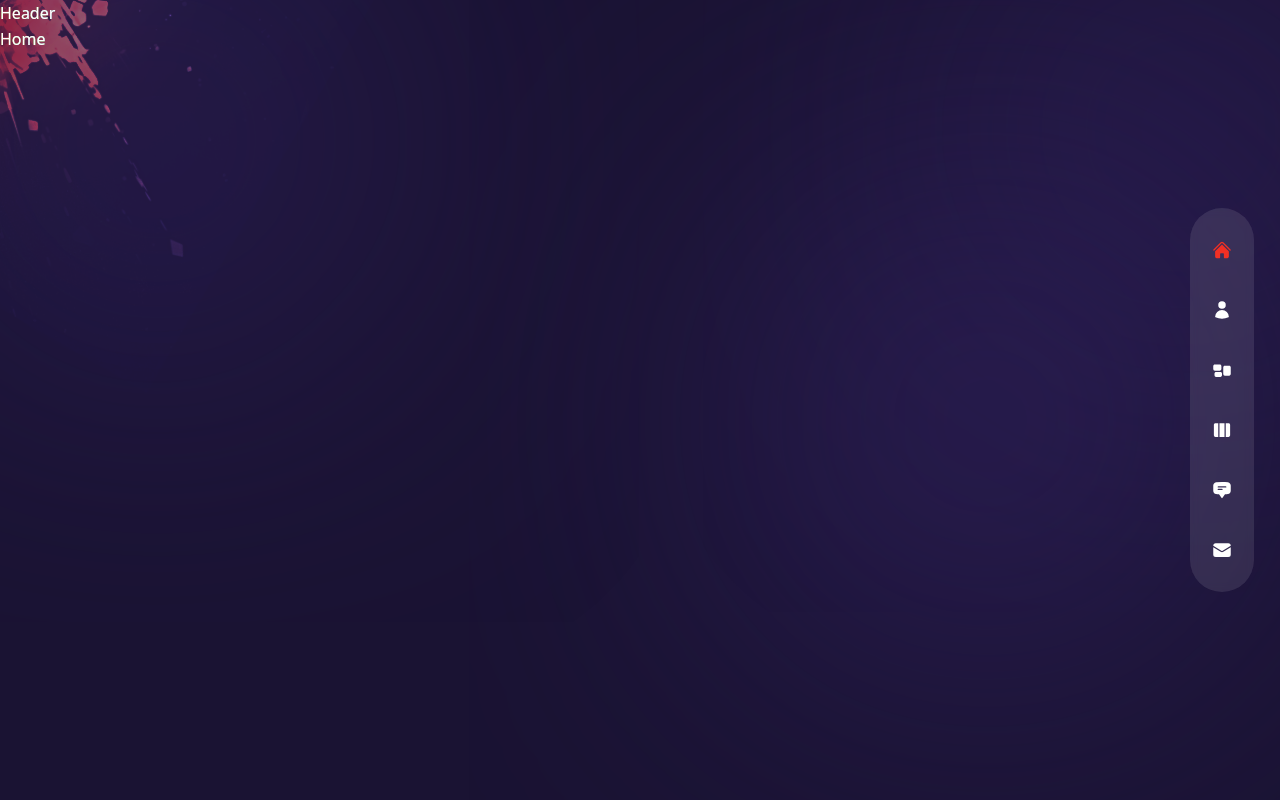
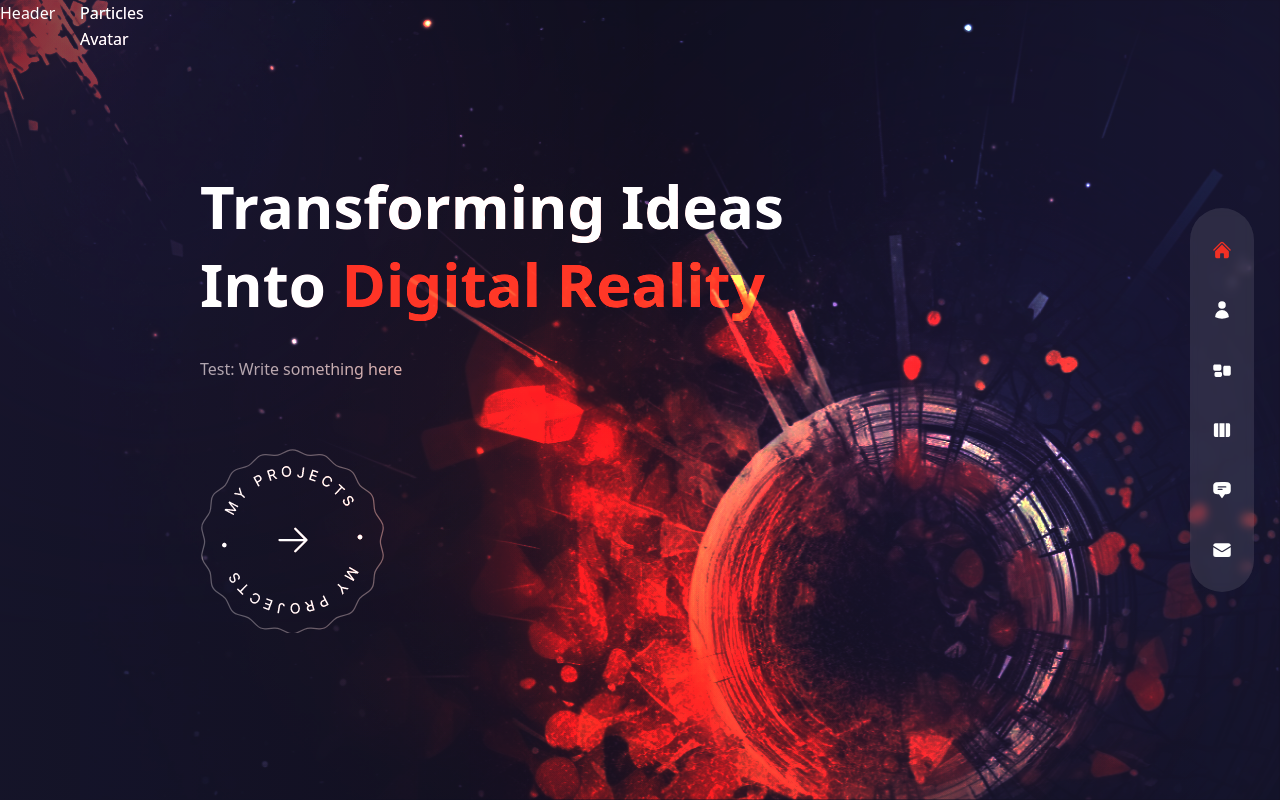
Before and after one commit to Achraftraf/Achraftraf.github.io, a Next.js app: page / in a window 1280 px wide. Built offline with nearby package versions, Linux system fonts and the light colour scheme.

Commit message:
i try to add the avatar

```diff
--- a/components/Header.js
+++ b/components/Header.js
@@ -1,5 +1,5 @@
 const Header = () => {
-  return <header>Header</header>;
+  return <header className="absolute z-30 w-full">Header</header>;
 };
 
 export default Header;
--- a/components/ProjectsBtn.js
+++ b/components/ProjectsBtn.js
@@ -1,5 +1,16 @@
+import Image from "next/image";
+
+import Link from "next/link";
+
+import { HiArrowRight } from "react-icons/hi2";
+
 const ProjectsBtn = () => {
-  return <div>Project Btn</div>;
+  return <div className="mx-auto xl:mx-0">
+    <Link href={'/work'} className="relative w-[185px] h-[185px] flex justify-center items-center bg-circleStar bg-cover bg-cneter bg-no-repeat group">
+      <Image src={'/rounded-text.png'} width={141} height={148} alt="" className="animate-spin-slow w-full h-full max-w-[141px] max-h-[148px]"/>
+      <HiArrowRight className="absolute  text-4xl group-hover:translate-x-2 transition-all duration-300" />
+    </Link>
+  </div>;
 };
 
 export default ProjectsBtn;
--- a/pages/index.js
+++ b/pages/index.js
@@ -1,7 +1,51 @@
 import Image from "next/image";
 
+import ParticlesContainer from "../components/ParticlesContainer";
+import ProjectsBtn from "../components/ProjectsBtn";
+import Avatar  from "../components/Avatar";
+
+import {motion} from 'framer-motion'
+
+import {fadeIn}   from '../variants'
 const Home = () => {
-  return <div>Home</div>;
+  return ( <div className="bg-primary/60 h-full">
+    {}
+    <div className="w-full h-full bg-gradient-to-r from-primary/10 via-black/30 to-black/10">
+      <div className="text-center flex flex-col justify-center xl:p-40 xl:text-left h-full container mx-auto">
+        {}
+        <motion.h1 variants={fadeIn('down',0.2)}
+initial="hidden" animate="show" exit="hidden" className="h1">Transforming Ideas <br /> Into  <span className="text-accent">Digital Reality</span></motion.h1>
+        {}
+        <motion.p  variants={fadeIn('down',0.3)}
+initial="hidden" animate="show" exit="hidden" className='max-w-sm xl:max-w-xl mx-auto xl:mx-0 mb-10 xl:mb-16'>
+  Test: Write something here
+</motion.p>
+{}
+<div className="flex justify-center xl:hidden relative">
+  <ProjectsBtn />
+</div>
+<motion.div variants={fadeIn('down',0.4)}
+initial="hidden" animate="show" exit="hidden" className="hidden xl:flex"
+>
+  <ProjectsBtn />
+</motion.div>
+      </div>
+    </div>
+
+
+    {}
+    <div className="w-[1200px] h-full absolute right-0 bottom-0">
+      {}
+      <div className="bg-none xl:bg-explosion xl:bg-cover xl:bg-right xl:bg-no-repeat w-full h-full absolute mix-blend-color-dodge translate-z-0"></div>
+      {}
+      <div>Particles</div>
+      {}
+      <div>
+      <Avatar />
+    </div>
+    </div>
+    </div>
+  );
 };
 
 export default Home;
```
